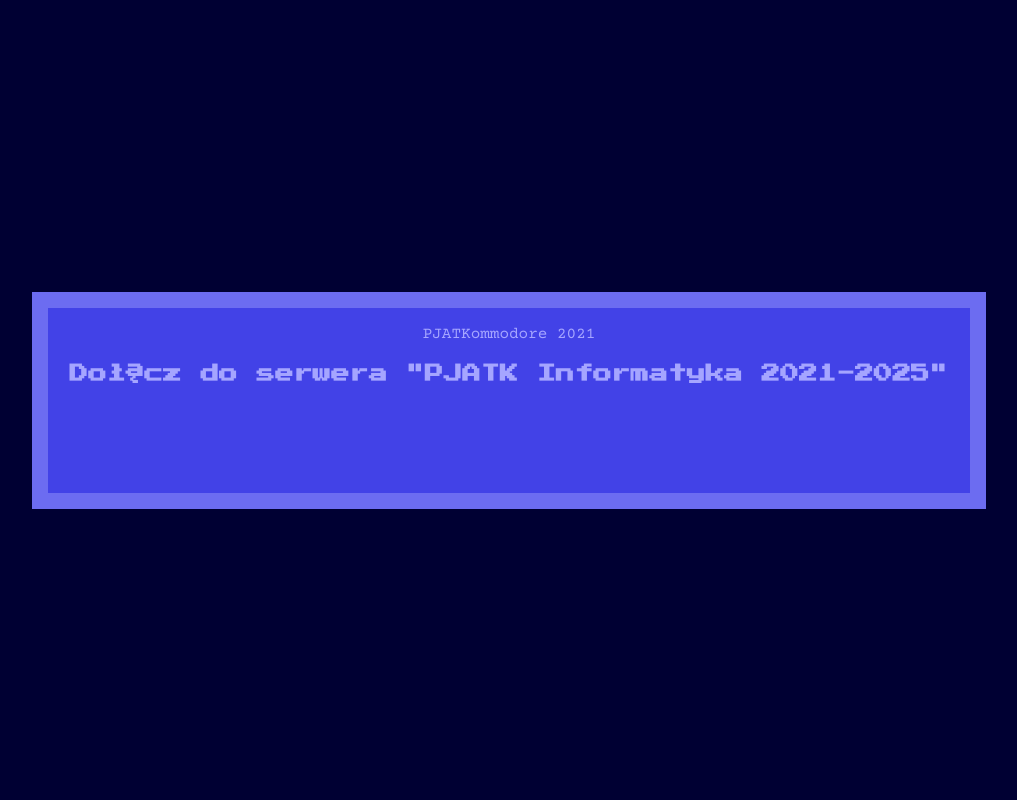
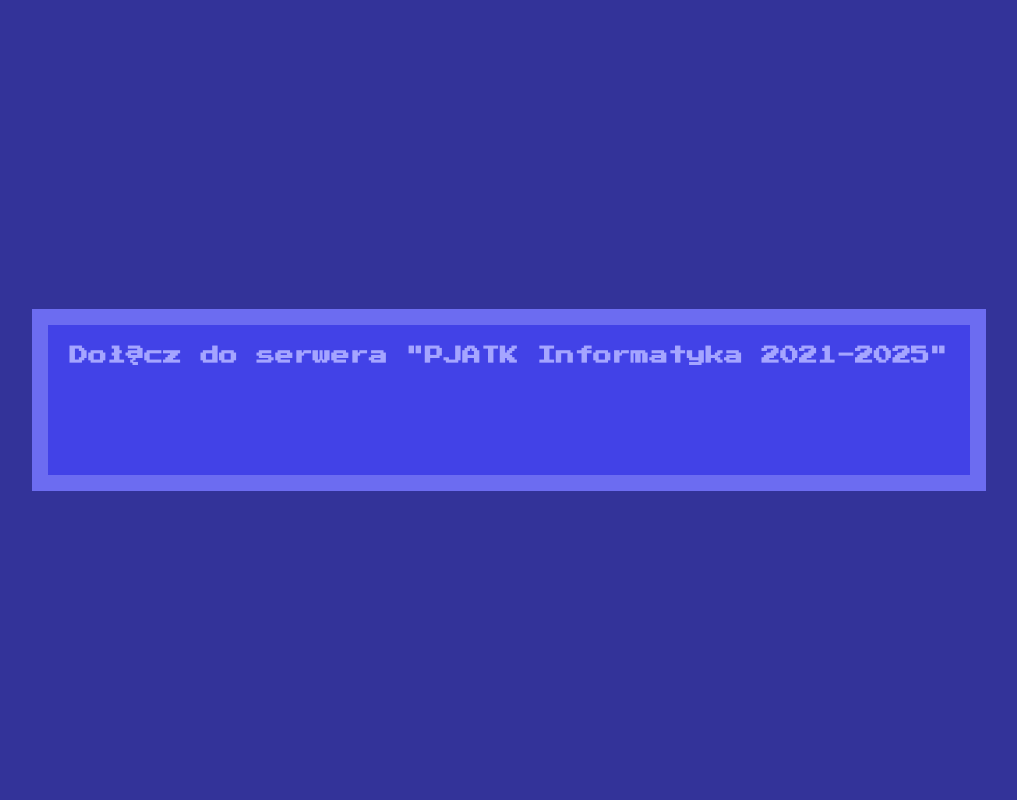
Before and after one commit to pjatk21/pjatk-cat-guard, a Python web app: template templates/guild-invite.html in a window 1280 px wide. Shown: the whole page, without its empty margins (131-1148 px from the left). Run offline with Jinja, Linux system fonts and the light colour scheme; the template is opened without the code that fills it, so the values that code supplies are empty; some libraries are stand-ins or nearby versions.

Commit message:
Move css to static files, use class content-frame instead #main_content, add light mode

```diff
--- a/templates/guild-invite.html
+++ b/templates/guild-invite.html
@@ -1,6 +1,6 @@
 {% extends 'home.html' %}
 {% block body %}
-<div id="main_content">
+<div class="content-frame">
     <script src="https://www.google.com/recaptcha/api.js" async defer></script>
     <script async defer src="https://epacik.github.io/DziekanskaCaptcha/scripts/dzieCaptcha.js"></script>
     <script>
--- a/templates/guild-invited.html
+++ b/templates/guild-invited.html
@@ -1,6 +1,6 @@
 {% extends 'home.html' %}
 {% block body %}
-<div id="main_content">
+<div class="content-frame">
     <p>Oto twoje zaproszenie, będzie działać przez następne 5 minut.</p>
     <a href="{{ invitation_url }}">
         <p id="discord_link">{{ invitation_url }}</p>
--- a/templates/home.html
+++ b/templates/home.html
@@ -4,136 +4,35 @@
 <head>
     <meta charset="UTF-8">
     {% block tile %}
-    <title>PJATK cat guard</title>
+        <title>PJATK cat guard</title>
     {% endblock %}
     <meta name="viewport" content="width=device-width, initial-scale=1, shrink-to-fit=no">
     <link rel="preconnect" href="https://fonts.googleapis.com">
     <link rel="preconnect" href="https://fonts.gstatic.com" crossorigin>
     <link href="https://fonts.googleapis.com/css2?family=Courier+Prime&family=Lato&family=Press+Start+2P&display=swap"
-        rel="stylesheet">
+          rel="stylesheet">
+    <link href="/static/styles.css" rel="stylesheet">
     {% block head %}
     {% endblock %}
-
-    <style type="text/css">
-        @media only screen and (min-aspect-ratio: 40/25) {
-            #main-content {
-                margin: 0;
-                aspect-ratio: 40/25;
-            }
-
-            #captcha {
-                flex-direction: row;
-            }
-        }
-
-        body {
-            background-color: hsl(240, 100%, 10%);
-            margin: 0;
-            display: flex;
-            flex-direction: column;
-            align-items: center;
-            justify-content: center;
-            width: 100vw;
-            height: 100vh;
-        }
-
-        #main_content {
-            margin: 5px;
-            border: solid 1em;
-            border-color: #6c6cf1;
-            padding: 1em;
-            background-color: #4242e7;
-            color: #a5a5ff;
-            width: fit-content;
-
-        }
-
-        #captcha {
-            display: flex;
-            flex-direction: column;
-            align-items: center;
-            justify-content: center;
-            margin: 16px 0 0 0;
-        }
-
-        #main_content::before {
-            content: "PJATKommodore 2021";
-            font-family: 'Courier Prime', monospace;
-            text-align: center;
-            display: inline-block;
-            width: 100%;
-            margin-bottom: 1em;
-        }
-
-        h1,
-        h3 {
-            font-family: 'Press Start 2P', monospace;
-            font-weight: 700;
-            margin: 5px;
-        }
-
-        p,
-        a,
-        button {
-            font-family: 'Courier Prime', monospace;
-
-        }
-
-        button {
-            padding: 1em;
-            border: dashed;
-            border-color: #6c6cf1;
-            background-color: #4242e7;
-            color: #a5a5ff;
-            font-size: 16px;
-        }
-
-        button:hover,
-        button:active {
-            border-color: #a5a5ff;
-        }
-
-        a:visited {
-            color: #a5a5ff;
-        }
-
-        a:link {
-            color: #a5a5ff;
-            text-decoration-line: none;
-        }
-
-        a:link:hover,
-        button:hover,
-        a:link:active,
-        button:active {
-            text-decoration-line: underline;
-        }
-
-        #discord_link {
-            font-weight: bold;
-        }
-
-        #recaptcha-form {
-            margin: 0;
-            height: 78px;
-        }
-    </style>
 </head>
 
 <body>
-    {% block body %}
-    <div id="main_content">
-        <h1>Stop! OAuth please</h1>
+{% block body %}
+    <div class="content-frame">
+        <h1 style="text-align: center">Stop! OAuth please</h1>
         <p>Jestem botem pilnującym PJATKowych serwerów przed nieporządanymi ludźmi</p>
-        <p>
+        <p style="text-align: center">
             <a href="{{ invitation }}">
                 <button type="button">Dodaj mnie do swojego serwera B-)</button>
             </a>
         </p>
-        {% include 'copyright.html' %}
-
     </div>
-    {% endblock %}
+    <div class="content-frame">
+        <small>
+            {% include 'copyright.html' %}
+        </small>
+    </div>
+{% endblock %}
 </body>
 
 </html>
--- a/templates/oauth-login.html
+++ b/templates/oauth-login.html
@@ -1,7 +1,7 @@
 {% extends 'home.html' %}
 {% block body %}
 <script src="https://accounts.google.com/gsi/client" async defer></script>
-<div id="main_content">
+<div class="content-frame">
     <h3>Logowańsko</h3>
     <p>Pamiętaj aby używać konta studenckiego</p>
     <div id="g_id_onload" data-client_id="415405805208-n7irpdbl5go8cs5jf15i8005gd53iume.apps.googleusercontent.com"
--- a/templates/verified.html
+++ b/templates/verified.html
@@ -1,6 +1,6 @@
 {% extends 'home.html' %}
 {% block body %}
-<div id="main_content">
+<div class="content-frame">
     <h1>Zweryfikowano pomyślnie</h1>
     <p>Potwierdzenie rejestracji otrzymał*ś na DM</p>
     {% include 'copyright.html' %}
--- a/webpanel/panel.py
+++ b/webpanel/panel.py
@@ -6,6 +6,7 @@
 from starlette.middleware import Middleware
 from starlette.middleware.sessions import SessionMiddleware
 from starlette.routing import Route, Mount
+from starlette.staticfiles import StaticFiles
 
 from shared.db import init_connection
 from .endpoints import invites, general, mailing
@@ -20,7 +21,8 @@
     Route("/login", invites.LoginGate),
     Route("/join/pjatk2021", invites.GuildInviteEndpoint),
     # Mount("/admin", routes=admin.routes),
-    Mount("/mail", routes=mailing.routes)
+    Mount("/mail", routes=mailing.routes),
+    Mount("/static", app=StaticFiles(directory='webpanel/static'), name="static")
 ]
 
 middleware = [
--- /dev/null
+++ b/webpanel/static/styles.css
@@ -0,0 +1,106 @@
+@media only screen and (min-aspect-ratio: 40/25) {
+    #main-content {
+        margin: 0;
+        aspect-ratio: 40/25;
+    }
+
+    #captcha {
+        flex-direction: row;
+    }
+}
+
+body {
+    background-color: hsl(240, 100%, 10%);
+    margin: 0;
+    display: flex;
+    flex-direction: column;
+    align-items: center;
+    justify-content: center;
+    width: 100vw;
+    height: 100vh;
+}
+
+.content-frame {
+    margin: 5px;
+    border: 1em solid #6c6cf1;
+    padding: 1em;
+    background-color: #4242e7;
+    color: #a5a5ff;
+    width: fit-content;
+}
+
+#captcha {
+    display: flex;
+    flex-direction: column;
+    align-items: center;
+    justify-content: center;
+    margin: 16px 0 0 0;
+}
+
+#main_content::before {
+    content: "PJATKommodore 2021";
+    font-family: 'Courier Prime', monospace;
+    text-align: center;
+    display: inline-block;
+    width: 100%;
+    margin-bottom: 1em;
+}
+
+h1,
+h3 {
+    font-family: 'Press Start 2P', monospace;
+    font-weight: 700;
+    margin: 5px;
+}
+
+p,
+a,
+button {
+    font-family: 'Courier Prime', monospace;
+
+}
+
+button {
+    padding: 1em;
+    border: dashed #6c6cf1;
+    background-color: #4242e7;
+    color: #a5a5ff;
+    font-size: 16px;
+}
+
+button:hover,
+button:active {
+    border-color: #a5a5ff;
+}
+
+a:visited {
+    color: #a5a5ff;
+}
+
+a:link {
+    color: #a5a5ff;
+    text-decoration-line: none;
+}
+
+a:link:hover,
+button:hover,
+a:link:active,
+button:active {
+    text-decoration-line: underline;
+}
+
+#discord_link {
+    font-weight: bold;
+}
+
+#recaptcha-form {
+    margin: 0;
+    height: 78px;
+}
+
+
+@media (prefers-color-scheme: light) {
+    body {
+        background-color: hsl(240, 50%, 40%);
+    }
+}
```
